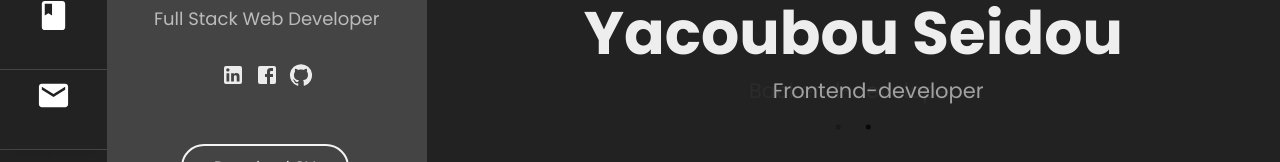
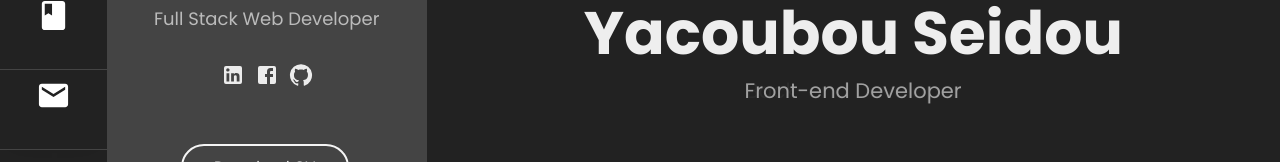
Before and after one commit to Yacoubou-seidou/yacos_portfolio, a React (Vite) app: page / in a window 1280 px wide. Shown: the part 346-508 px from the top of the page. Built offline with nearby package versions, Linux system fonts and the light colour scheme.

Commit message:
Fix slidder style for testimonials

```diff
--- a/src/components/sections/about/About.jsx
+++ b/src/components/sections/about/About.jsx
@@ -15,7 +15,7 @@ const About = () => {
     dots: true,
     infinite: true,
     arrows: false,
-    slidesToShow: 3,
+    slidesToShow: 2,
     slidesToScroll: 1,
     autoplay: true,
     centerMode: true,
@@ -163,10 +163,10 @@ const About = () => {
 
         <div className="row">
           <div className="col-xs-12 col-sm-12">
-            <div className="testimonials row col-12 d-flex">
+            <div className="testimonials row">
               <Slider {...settings}>
                 {testimonials.map((testimonial, index) => (
-                  <div className="testimonial col-12" key={testimonial + index}>
+                  <div className="testimonial" key={testimonial + index}>
                     <div className="img">
                       <img src={testimonial.image} alt={testimonial.author} />
                     </div>
--- a/src/components/sections/about/main.css
+++ b/src/components/sections/about/main.css
@@ -36,14 +36,12 @@ h4 {
   box-shadow: 0 10px 10px -8px rgba(0, 0, 0, .22) !important;
 }
 
-/* .resizing {
-  width: 20vw;
-} */
 .testimonials {
-  width: 80vw !important;
-  /* width: 100% !important; */
+  width: 800px !important;
   margin-top: 80px !important;
-  /* min-height: 335px; */
+  display: flex !important;
+  justify-content: center !important;
+  align-items: center !important;
 }
 
 .testimonial {
@@ -87,11 +85,21 @@ h4 {
   margin: 0 !important
 }
 
-.slick-slide {
+.testimonials .slick-slide {
   margin-right: 25px;
 }
 
-.slick-slider {
-  width: 100% !important;
-  height: auto !important;
+.testimonials .slick-track {
+  display: flex !important;
+  flex-direction: row !important;
+  justify-content: center !important;
+  align-items: center !important;
 }
+
+.testimonials .slick-dots li button:before {
+  color: #444 !important;
+}
+
+.testimonials .slick-active li button:before {
+  color: #04b4e0 !important;
+}
--- a/src/components/sections/banner/Banner.jsx
+++ b/src/components/sections/banner/Banner.jsx
@@ -6,9 +6,9 @@ import { animationsArray } from '../../../data/animations';
 const Banner = () => {
   const result = animationsArray[(Math.floor(Math.random() * animationsArray.length))]
 
-  const messages = ['Backend-developer', 'Frontend-developer']
+  const messages = ['Back-end Developer', 'Front-end Developer']
   const settings = {
-    dots: true,
+    // dots: true,
     infinite: true,
     slidesToShow: 1,
     slidesToScroll: 1,
--- a/src/components/sections/banner/banner.css
+++ b/src/components/sections/banner/banner.css
@@ -1,5 +1,5 @@
 .title-block .sp-subtitle {
-  color: #aaa;
+  color: #aaa !important;
   font-size: 21px;
   font-weight: 300;
   margin: 5px 0;
@@ -15,15 +15,15 @@
 }
 
 .item {
-  display: flex;
-  justify-content: center;
-  align-items: center;
-  text-align: center;
-  width: 100%;
+  display: flex !important;
+  justify-content: center !important;
+  align-items: center !;
+  text-align: center !important;
+  width: 100% !important;
 }
 
 .slidderText {
-  width: 100%;
+  width: 100% !important;
 }
 
 .vcentered {
--- a/src/data/testimonials.js
+++ b/src/data/testimonials.js
@@ -22,17 +22,5 @@ export const testimonials = [
     text: 'Vivamus at molestie dui, eu ornare orci. Curabitur vel egestas dolor. Nulla condimentum nunc sit amet urna tempus finibus. Duis mollis leo id ligula pellentesque, at vehicula dui ultrices.',
     author: 'Julia Hickman',
     company: 'Omni Source'
-  },
-  {
-    image: 'https://cdn-icons-png.flaticon.com/512/3135/3135715.png',
-    text: 'Vivamus at molestie dui, eu ornare orci. Curabitur vel egestas dolor. Nulla condimentum nunc sit amet urna tempus finibus. Duis mollis leo id ligula pellentesque, at vehicula dui ultrices.',
-    author: 'Julia Hickman',
-    company: 'Omni Source'
-  },
-  {
-    image: 'https://cdn-icons-png.flaticon.com/512/3135/3135715.png',
-    text: 'Vivamus at molestie dui, eu ornare orci. Curabitur vel egestas dolor. Nulla condimentum nunc sit amet urna tempus finibus. Duis mollis leo id ligula pellentesque, at vehicula dui ultrices.',
-    author: 'Julia Hickman',
-    company: 'Omni Source'
-  },
+  }
 ]
```
